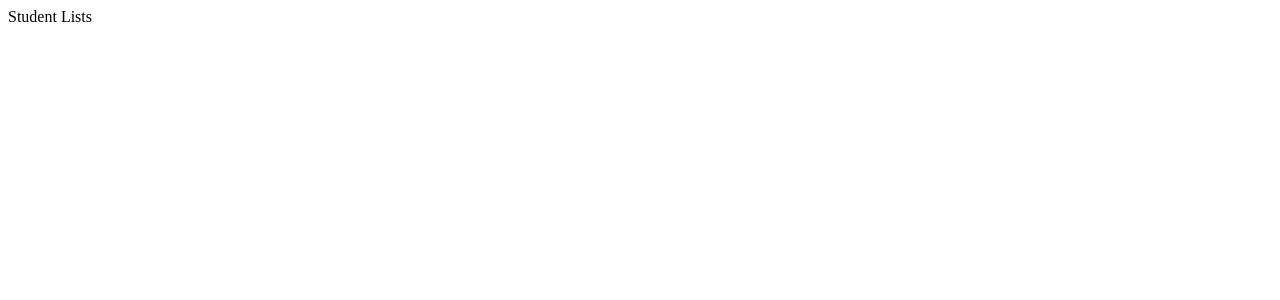
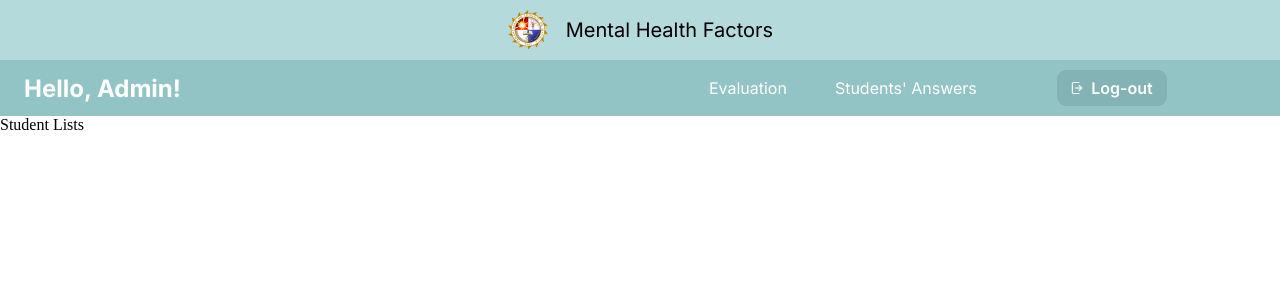
Before and after one commit to nglcaie/capstone_ver1, a Django app: page /student_list in a window 1280 px wide. Before the commit the part shown is almost empty. Shown: the top 300 px of the page. Run offline with Django 4.2, Linux system fonts and the light colour scheme; some web fonts are replaced.

Commit message:
navbar links modified

```diff
--- a/capswebsite/templates/admin/admin_navbar.html
+++ b/capswebsite/templates/admin/admin_navbar.html
@@ -20,8 +20,8 @@
         <p class="hello">Hello, Admin!</p>
         <div class="nav-bar-2-right"></div>
             <ul>
-                <li><a href="{% url 'start_survey' %}"> Evaluation </a></li>
-                <li><a href="{% url 'answer_summary' %}"> Students' Answers </a></li>
+                <li><a href="{% url 'evaluation' %}"> Evaluation </a></li>
+                <li><a href="{% url 'student_answer' %}"> Students' Answers </a></li>
             </ul>
 
             <a href="{% url 'index' %}">
--- a/capswebsite/templates/admin/student_answer.html
+++ b/capswebsite/templates/admin/student_answer.html
@@ -1 +1,4 @@
+{% load static %}
+
+{% include 'admin/admin_navbar.html' %}
 Student Answers
--- a/capswebsite/templates/admin/student_lists.html
+++ b/capswebsite/templates/admin/student_lists.html
@@ -1 +1,4 @@
+{% load static %}
+
+{% include 'admin/admin_navbar.html' %}
 Student Lists
```
